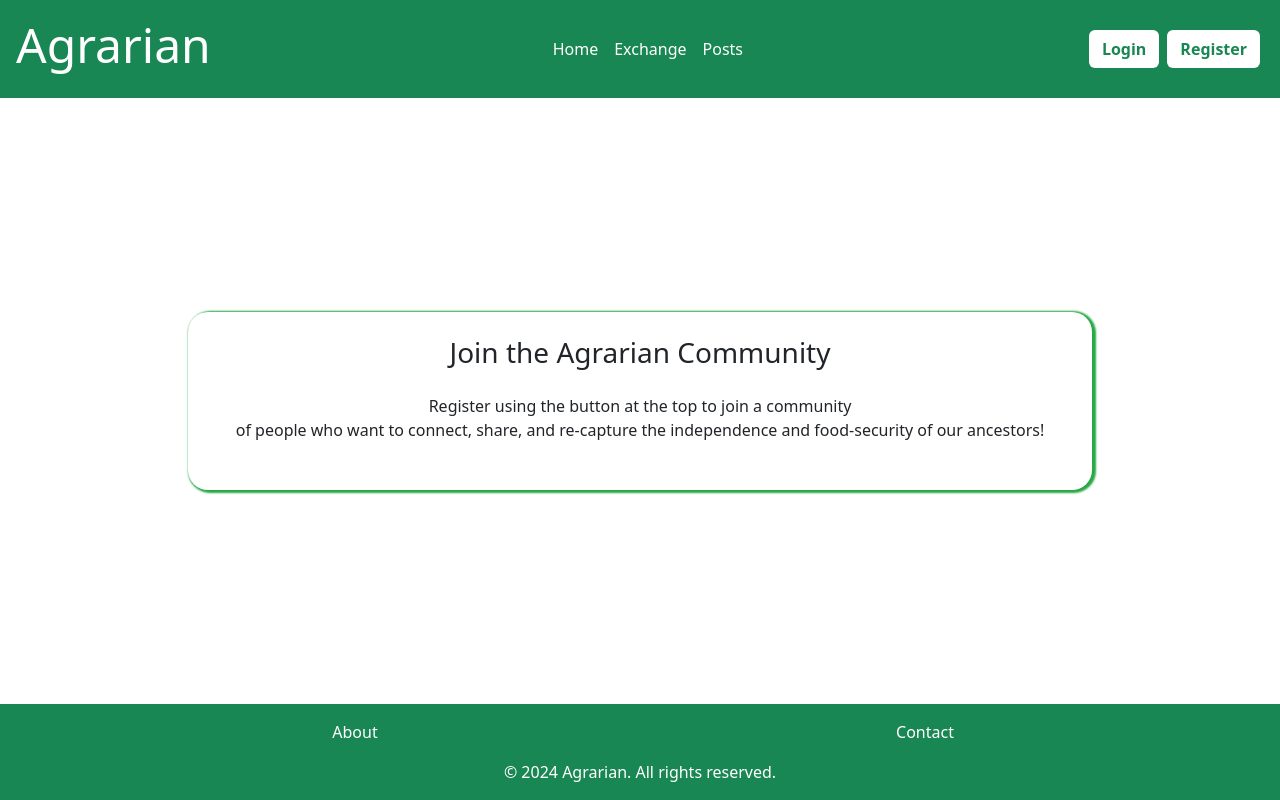
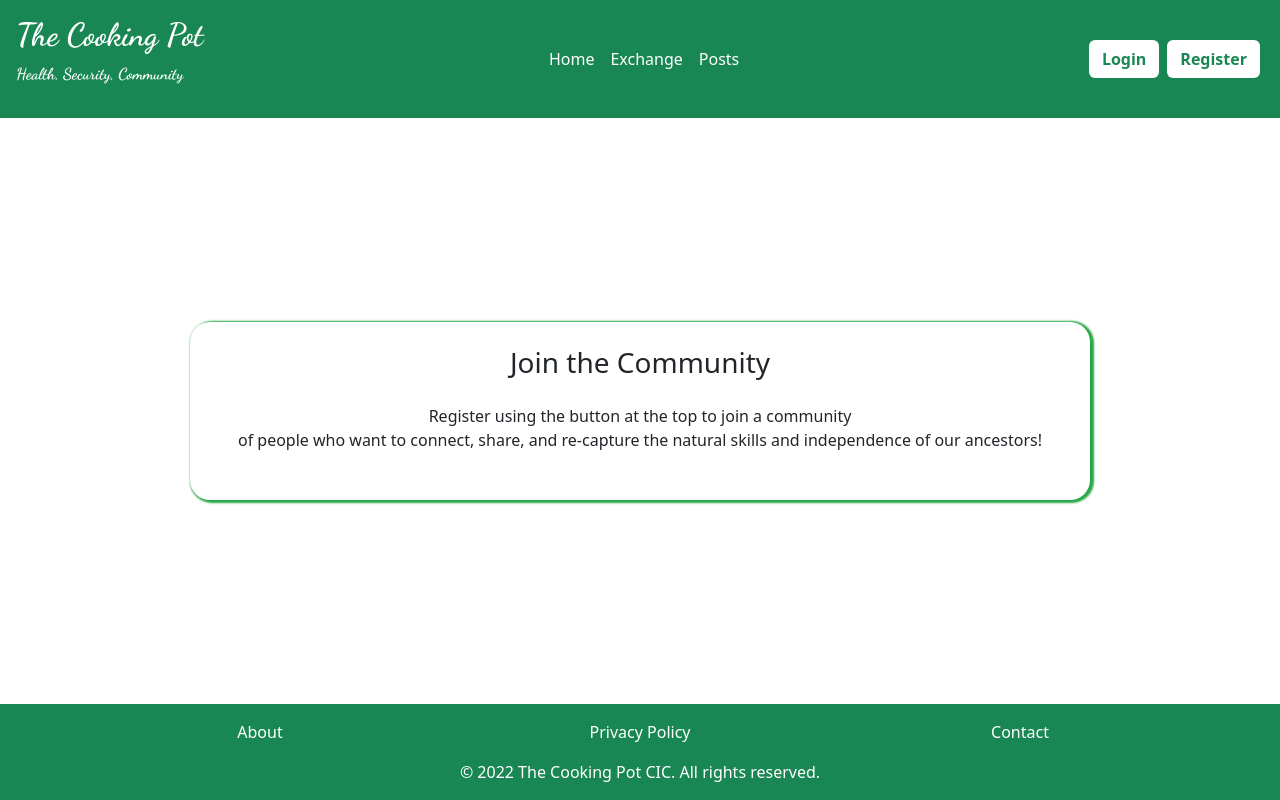
Before and after one commit to CraigAT1181/fe-agrarian-react, a React (Vite) app: page / in a window 1280 px wide. Built offline with nearby package versions, Linux system fonts and the light colour scheme.

Commit message:
Changed Header logo and footer for consistency. Altered Welcome message on Home for consistency. Added privacy policy placeholder in Footer.

```diff
--- a/index.html
+++ b/index.html
@@ -6,6 +6,14 @@
       name="viewport"
       content="width=device-width, initial-scale=1.0" />
     <title>Agrarian</title>
+    <style>
+      @import url('https://fonts.googleapis.com/css2?family=Dancing+Script:wght@700&display=swap');
+      .handwriting-font {
+        font-family: 'Dancing Script', cursive;
+      }
+    </style>
+
+
   </head>
   <body>
     <div id="root"></div>
--- a/src/components/Footer.jsx
+++ b/src/components/Footer.jsx
@@ -3,18 +3,26 @@ import "bootstrap/dist/css/bootstrap.min.css";
 
 export default function Footer() {
   return (
-    <footer className="bg-success text-white text-center p-3 mt-4" style={{maxHeight: "100%"}}>
+    <footer
+      className="bg-success text-white text-center p-3 mt-4"
+      style={{ maxHeight: "100%" }}
+    >
       <div className="container">
         <div className="row">
           <div className="col">
             <p>About</p>
           </div>
           <div className="col">
+            <p>Privacy Policy</p>
+          </div>
+          <div className="col">
             <p>Contact</p>
           </div>
         </div>
         <div>
-          <p className="m-0">&copy; 2024 Agrarian. All rights reserved.</p>
+          <p className="m-0">
+            &copy; 2022 The Cooking Pot CIC. All rights reserved.
+          </p>
         </div>
       </div>
     </footer>
--- a/src/components/Header.jsx
+++ b/src/components/Header.jsx
@@ -10,7 +10,10 @@ export default function Header() {
 
   return (
     <header className="d-flex flex-md-row justify-content-between align-items-center bg-success p-3 mb-4">
-      <h1 className="display-5 text-white">Agrarian</h1>
+      <div className="text-white handwriting-font">
+        <h2>The Cooking Pot</h2>
+        <p>Health, Security, Community</p>
+      </div>
       <NavBar />
       {user ? (
         <div>
@@ -20,12 +23,14 @@ export default function Header() {
         <div className="d-flex flex-md-row">
           <button
             onClick={() => navigate("/login")}
-            className="btn bg-white text-success mx-1 fw-bold">
+            className="btn bg-white text-success mx-1 fw-bold"
+          >
             Login
           </button>
           <button
             onClick={() => navigate("/register")}
-            className="btn bg-white text-success mx-1 fw-bold">
+            className="btn bg-white text-success mx-1 fw-bold"
+          >
             Register
           </button>
         </div>
--- a/src/components/Home.jsx
+++ b/src/components/Home.jsx
@@ -18,13 +18,14 @@ export default function Home() {
       ) : (
         <div
           className="container d-flex text-center justify-content-center align-items-center"
-          style={{ minHeight: "50vh" }}>
+          style={{ minHeight: "50vh" }}
+        >
           <div className="box-border p-4">
-            <h3>Join the Agrarian Community</h3>
+            <h3>Join the Community</h3>
             <p className="m-4">
               Register using the button at the top to join a community <br />
-              of people who want to connect, share, and re-capture the
-              independence and food-security of our ancestors!
+              of people who want to connect, share, and re-capture the natural
+              skills and independence of our ancestors!
             </p>
           </div>
         </div>
```
Also changed, not shown: public/CookingPotLogo.jpg (added).
